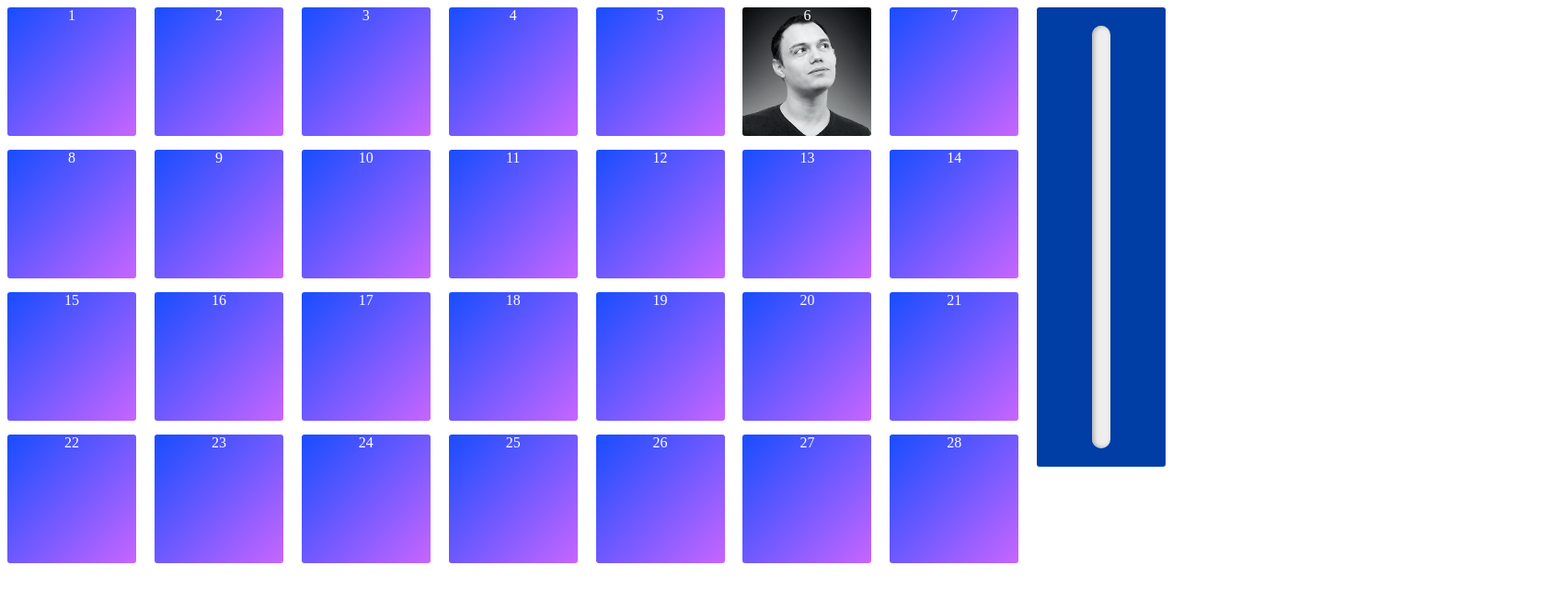
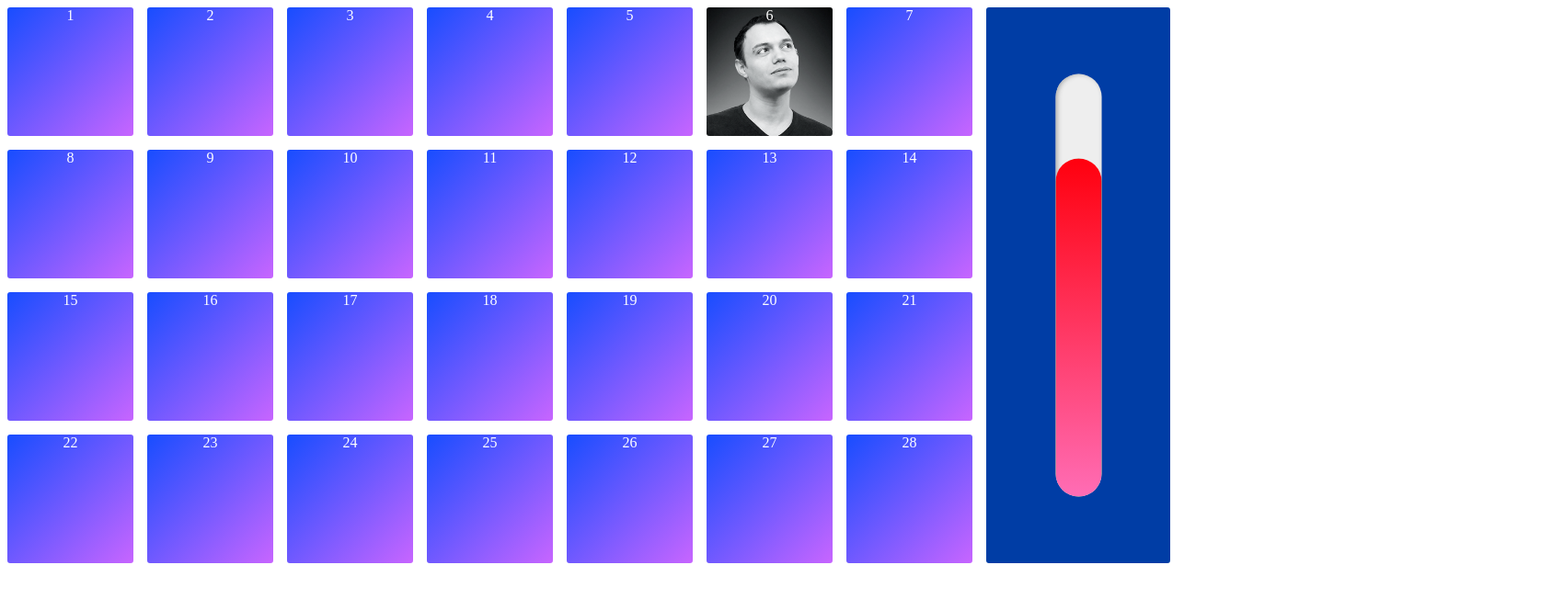
Before and after one commit to baumannzone/super-duper-carnival, a plain HTML site: page index.html in a window 1280 px wide. Shown: the whole page at 92% size, 1687 px wide, since content can reach past the window. Drawn offline with Linux system fonts and the light colour scheme.

Commit message:
bar styl

```diff
--- a/index.html
+++ b/index.html
@@ -99,7 +99,7 @@
     </div>
     <div id="liometer" class="item item-29">
       <div class="parent">
-        <progress id="liometer-bar" max="5" value="0"></progress>
+        <progress id="liometer-bar" max="5" value="4"></progress>
       </div>
     </div>
   </div>
--- a/main.css
+++ b/main.css
@@ -8,7 +8,8 @@
 
 .grid {
   display: grid;
-  grid-template-columns: repeat(8, 1fr);
+  grid-template-columns: repeat(7, 1fr) minmax(200px, 1fr);
+  overflow: hidden;
   grid-template-rows: repeat(4, 1fr);
   grid-gap: 15px;
 }
@@ -18,7 +19,6 @@
   text-align: center;
   background: linear-gradient(134deg, rgba(24, 77, 255, 1) 0%, rgba(176, 36, 255, 0.7) 100%);
   color: white;
-  width: 140px;
   height: 140px;
 }
 
@@ -27,38 +27,35 @@
   grid-row: 1 / -1;
   grid-column: -2 / -1;
   background: #003da5;
-  height: 500px;
+  height: 100%;
   position: relative;
 }
 
 #liometer .parent {
   position: relative;
-  left: 80px;
+  left: 148px;
   height: 100%;
   width: 460px;
   -webkit-transform: rotate(270deg);
-     -moz-transform: rotate(270deg);
-      -ms-transform: rotate(270deg);
-       -o-transform: rotate(270deg);
-          transform: rotate(270deg);
+  -moz-transform: rotate(270deg);
+  -ms-transform: rotate(270deg);
+  -o-transform: rotate(270deg);
+  transform: rotate(270deg);
 }
 
 progress[value] {
   -webkit-appearance: none;
   width: 100%;
-  height: 20px;
+  height: 50px;
 }
 
 progress[value]::-webkit-progress-bar {
   background-color: #eee;
-  border-radius: 10px;
+  border-radius: 50px;
   box-shadow: 0 2px 5px #aaa inset;
 }
 
 progress[value]::-webkit-progress-value {
-  background-image: -webkit-linear-gradient(-45deg, transparent 33%, rgba(199, 10, 110, .1) 33%, rgba(0, 0, 0, .1) 66%, transparent 66%),
-  -webkit-linear-gradient(top, rgba(255, 255, 255, .25), rgba(0, 0, 0, .25)),
-  -webkit-linear-gradient(left, #ebf6ff, #ff0012);
-  border-radius: 10px;
-  background-size: 35px 20px, 100% 100%, 100% 100%;
+  background-image: -webkit-linear-gradient(left, #ff6db5, #ff000e);
+  border-radius: 50px;
 }
```
